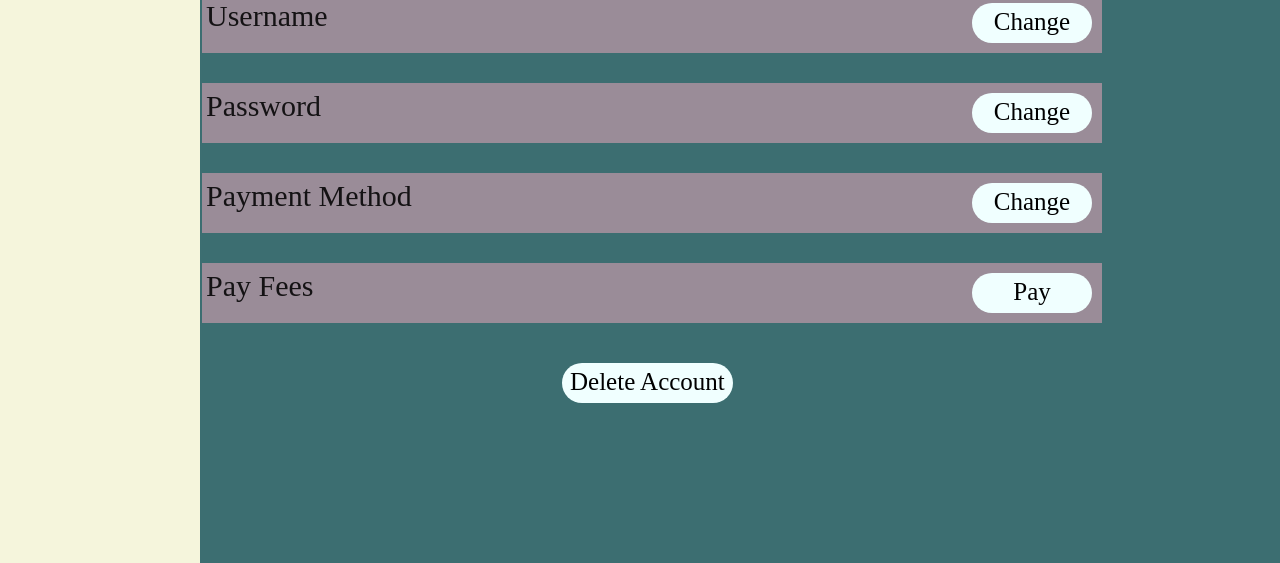
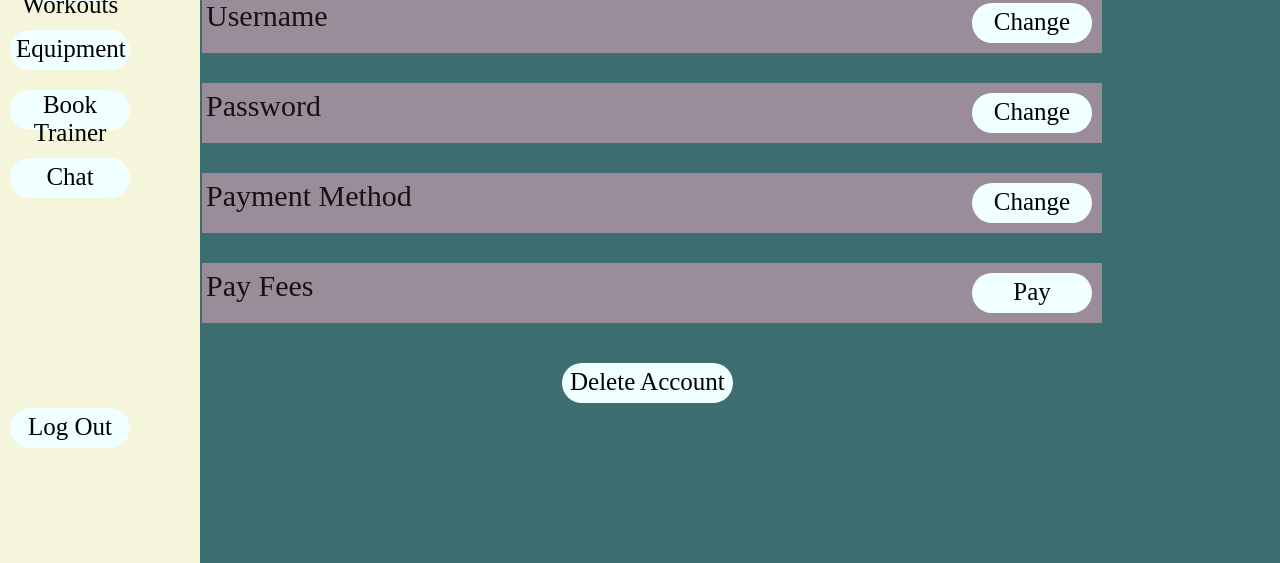
Before and after one commit to Lifting-Lounge/Lifting-Lounge, a Flask app: page /profile in a window 1280 px wide. Shown: the part 237-800 px from the top of the page. Run offline with Flask 3, Linux system fonts and the light colour scheme.

Commit message:
Update profile.html

```diff
--- a/App/templates/profile.html
+++ b/App/templates/profile.html
@@ -93,6 +93,12 @@
 
 <div class = "navi-bar">
      <a href="/profile"><button class="nav-button-flare">Profile</button></a>
+     <button class="nav-button-flare">My Progress</button>
+     <button class="nav-button-flare">My Workouts</button>
+     <button class="nav-button-flare">Equipment</button>
+     <button class="nav-button-flare">Book Trainer</button>
+     <button class="nav-button-flare">Chat</button>
+     <button class="nav-button-flare" style="margin-top: 200px;">Log Out</button>
 
 </div>
 
```
